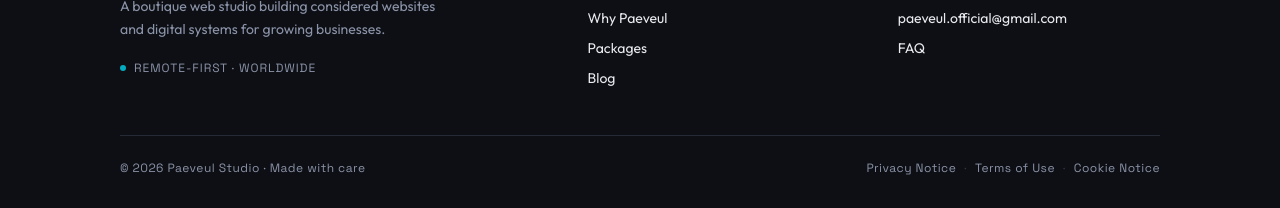
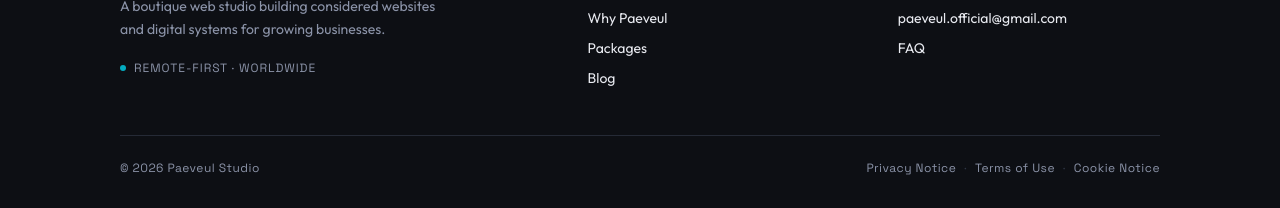
Before and after one commit to paeveul/paeveul-official, a plain HTML site: page main/cookies/index.html in a window 1280 px wide. Shown: the part 3294-3502 px from the top of the page. Drawn offline with Linux system fonts and the light colour scheme.

Commit message:
chore: shorten footer copyright line across all pages
Removes '· Made with care' suffix from footer copyright on cookies,
index, privacy, terms, and why pages.

Co-Authored-By: Claude Opus 4.7 <noreply@anthropic.com>

```diff
--- a/main/cookies/index.html
+++ b/main/cookies/index.html
@@ -248,7 +248,7 @@
       </div>
     </div>
     <div class="pg-footer-bottom">
-      <span>© 2026 Paeveul Studio · Made with care</span>
+      <span>© 2026 Paeveul Studio</span>
       <nav class="pg-legal-nav" aria-label="Legal">
         <a href="../privacy/index.html">Privacy Notice</a>
         <span class="pg-legal-sep" aria-hidden="true">·</span>
```
Also changed, not shown: main/index.html (+1 -1 lines), main/privacy/index.html (+1 -1 lines), main/terms/index.html (+1 -1 lines), main/why.html (+1 -1 lines).
